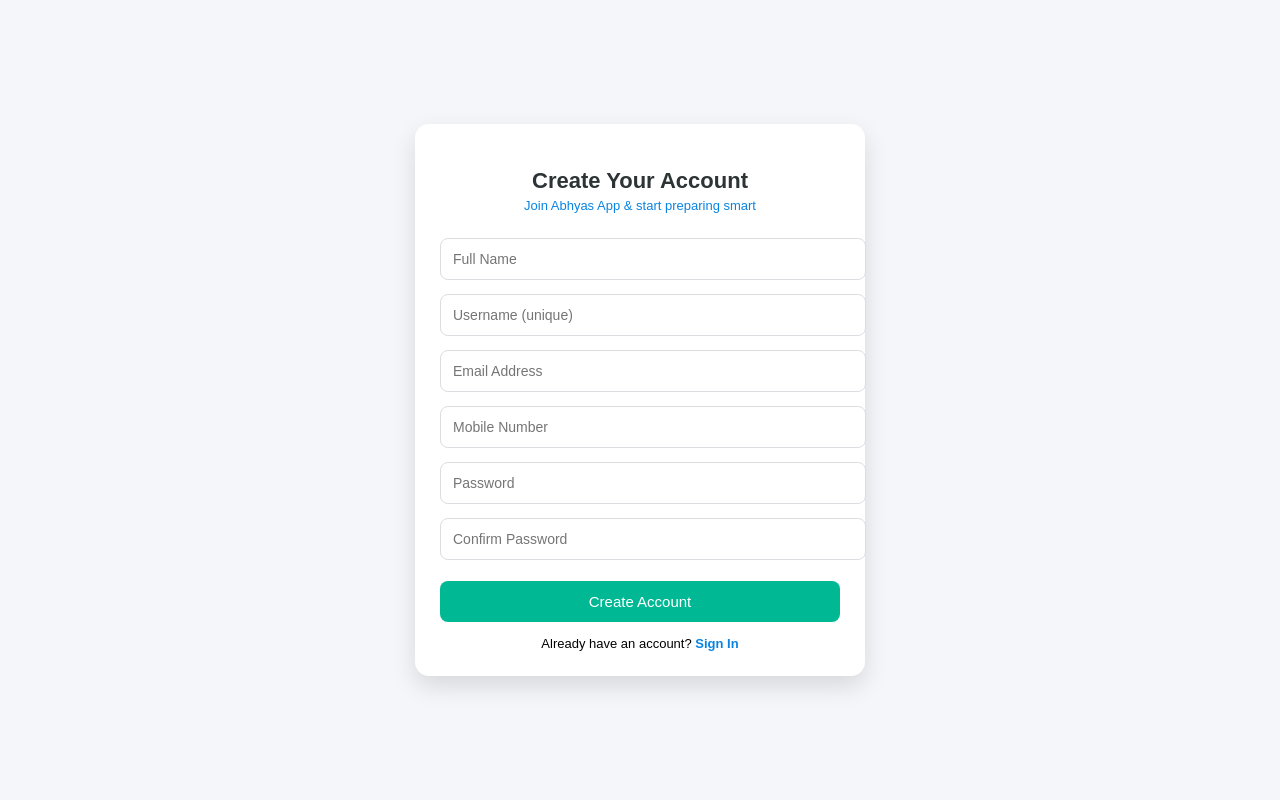
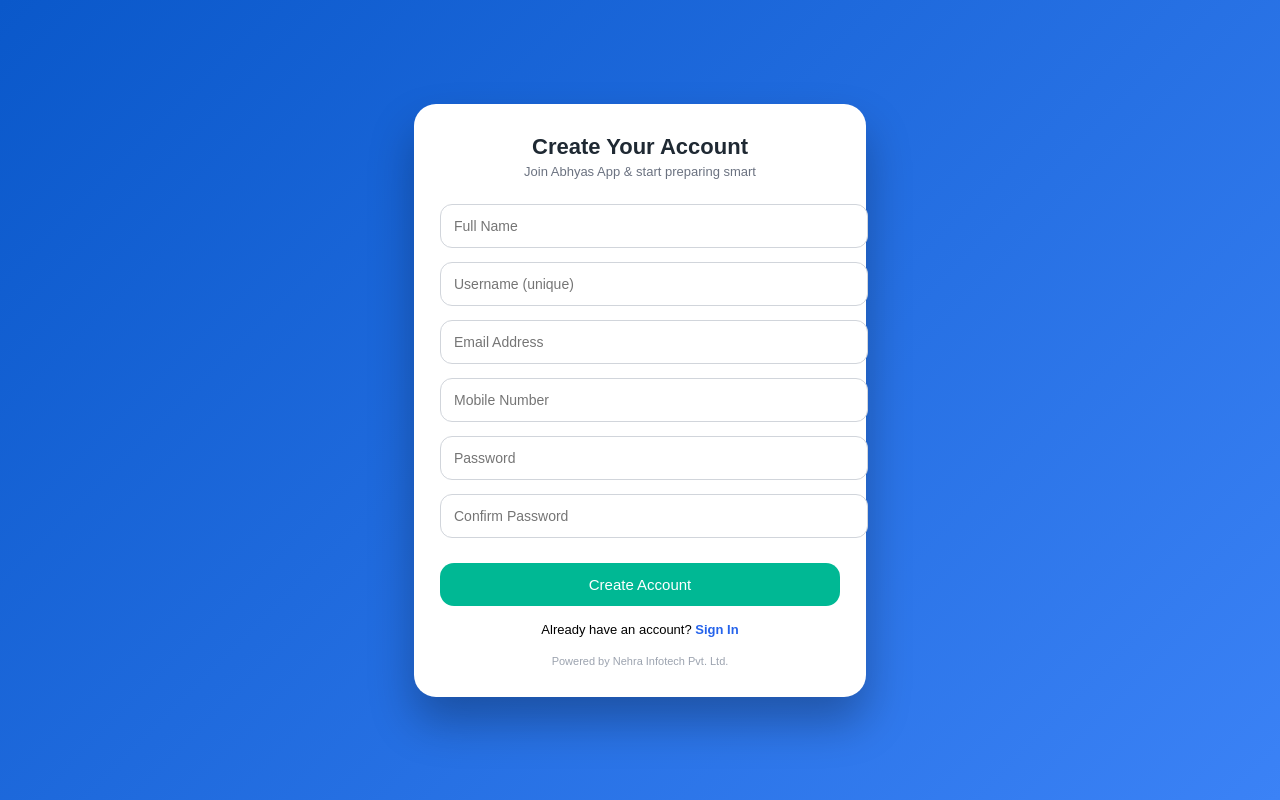
Before and after one commit to manojnehra1801-beep/Online-mock-platform, a Flask app: page /signup in a window 1280 px wide. Run offline with Flask 3, Linux system fonts and the light colour scheme.

Commit message:
Update signup.html

```diff
--- a/templates/signup.html
+++ b/templates/signup.html
@@ -5,9 +5,10 @@
 <title>Abhyas App | Sign Up</title>
 
 <style>
+/* ===== PAGE BACKGROUND ===== */
 body{
     font-family: Arial, sans-serif;
-    background:#f5f6fa;
+    background: linear-gradient(135deg, #0a58ca, #3b82f6);
     display:flex;
     justify-content:center;
     align-items:center;
@@ -15,50 +16,68 @@ body{
     margin:0;
 }
 
+/* ===== DIALOG BOX ===== */
 .card{
     background:#ffffff;
     width:92%;
     max-width:400px;
-    padding:25px;
-    border-radius:14px;
-    box-shadow:0 10px 25px rgba(0,0,0,0.12);
+    padding:30px 26px;
+    border-radius:22px;
+    box-shadow:0 25px 45px rgba(0,0,0,0.28);
     text-align:center;
+    animation: popIn 0.45s ease;
+}
+
+/* popup animation */
+@keyframes popIn{
+    from{
+        transform:scale(0.88);
+        opacity:0;
+    }
+    to{
+        transform:scale(1);
+        opacity:1;
+    }
 }
 
 h2{
-    margin-bottom:4px;
-    color:#2d3436;
+    margin:0;
+    color:#1f2933;
     font-size:22px;
 }
 
-.subline{
+.subtitle{
     font-size:13px;
-    color:#0984e3;
+    color:#6b7280;
+    margin-top:4px;
     margin-bottom:18px;
 }
 
+/* ===== INPUTS ===== */
 input{
     width:100%;
-    padding:12px;
+    padding:13px;
     margin:7px 0;
-    border-radius:8px;
-    border:1px solid #dcdde1;
+    border-radius:12px;
+    border:1px solid #d1d5db;
     font-size:14px;
 }
 
 input:focus{
     outline:none;
-    border-color:#0984e3;
+    border-color:#2563eb;
+    box-shadow:0 0 0 2px rgba(37,99,235,0.2);
 }
 
+/* ===== BUTTON ===== */
 button{
     width:100%;
-    padding:12px;
-    margin-top:14px;
+    padding:13px;
+    margin-top:18px;
     background:#00b894;
     color:#fff;
     border:none;
-    border-radius:8px;
+    border-radius:14px;
     font-size:15px;
     cursor:pointer;
 }
@@ -67,27 +86,36 @@ button:hover{
     background:#009f7f;
 }
 
+/* ===== ERROR / SUCCESS ===== */
 .error{
-    color:#e74c3c;
+    color:#dc2626;
     font-size:13px;
-    margin-top:8px;
+    margin-top:10px;
 }
 
 .success{
-    color:#27ae60;
+    color:#16a34a;
     font-size:14px;
     margin-top:10px;
 }
 
+/* ===== LINKS ===== */
 .login-link{
-    margin-top:14px;
+    margin-top:16px;
     font-size:13px;
 }
 
 .login-link a{
-    color:#0984e3;
+    color:#2563eb;
     text-decoration:none;
     font-weight:bold;
+}
+
+/* ===== POWERED BY ===== */
+.powered{
+    margin-top:18px;
+    font-size:11px;
+    color:#9ca3af;
 }
 </style>
 </head>
@@ -96,7 +124,7 @@ button:hover{
 
 <div class="card">
     <h2>Create Your Account</h2>
-    <div class="subline">Join Abhyas App & start preparing smart</div>
+    <div class="subtitle">Join Abhyas App & start preparing smart</div>
 
     <form method="post">
         <input type="text" name="fullname" placeholder="Full Name" required>
@@ -117,7 +145,7 @@ button:hover{
     {% if success %}
       <div class="success">{{ success }}</div>
       <div class="login-link">
-        <a href="/">Login now</a>
+          <a href="/">Login now</a>
       </div>
     {% endif %}
 
@@ -126,6 +154,10 @@ button:hover{
         Already have an account? <a href="/">Sign In</a>
     </div>
     {% endif %}
+
+    <div class="powered">
+        Powered by Nehra Infotech Pvt. Ltd.
+    </div>
 </div>
 
 </body>
```
